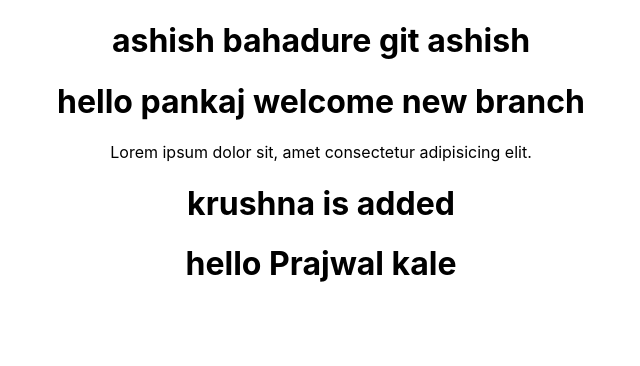
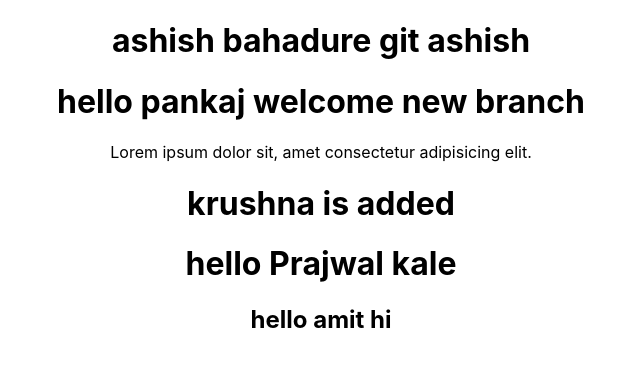
Before and after one commit to KRUSHNA2002/SchoolProject, a React (Create React App) app: page / in a window 1280 px wide. Shown: the top 366 px of the page, without its empty margins (319-959 px from the left). Built offline with nearby package versions, Linux system fonts and the light colour scheme.

Commit message:
amit added

```diff
--- a/src/App.js
+++ b/src/App.js
@@ -8,6 +8,7 @@ function App() {
       <p>Lorem ipsum dolor sit, amet consectetur adipisicing elit.</p>
       <h1>krushna is added</h1>
       <h1>hello Prajwal kale</h1>
+      <h2>hello amit hi </h2>
     </div>
   );
 }
```
